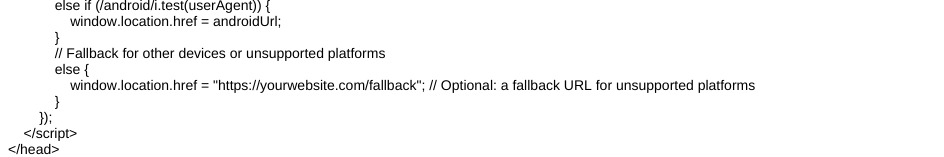
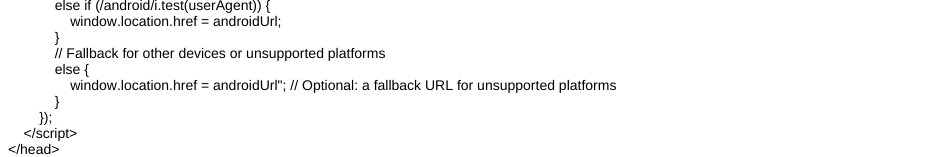
Before and after one commit to iosdsoft/suvarnasetu, a plain HTML site: page index.html in a window 1280 px wide. Shown: the part 317-474 px from the top of the page, without its empty margins (0-944 px from the left). Drawn offline with Linux system fonts and the light colour scheme.

Commit message:
Update index.html

```diff
--- a/index.html
+++ b/index.html
@@ -37,7 +37,7 @@
 <p class="p1"><span class="s1"><span class="Apple-converted-space">            </span>}</span></p>
 <p class="p1"><span class="s1"><span class="Apple-converted-space">            </span>// Fallback for other devices or unsupported platforms</span></p>
 <p class="p1"><span class="s1"><span class="Apple-converted-space">            </span>else {</span></p>
-<p class="p1"><span class="s1"><span class="Apple-converted-space">                </span>window.location.href = "https://yourwebsite.com/fallback"; // Optional: a fallback URL for unsupported platforms</span></p>
+<p class="p1"><span class="s1"><span class="Apple-converted-space">                </span>window.location.href = androidUrl"; // Optional: a fallback URL for unsupported platforms</span></p>
 <p class="p1"><span class="s1"><span class="Apple-converted-space">            </span>}</span></p>
 <p class="p1"><span class="s1"><span class="Apple-converted-space">        </span>});</span></p>
 <p class="p1"><span class="s1"><span class="Apple-converted-space">    </span>&lt;/script&gt;</span></p>
```
